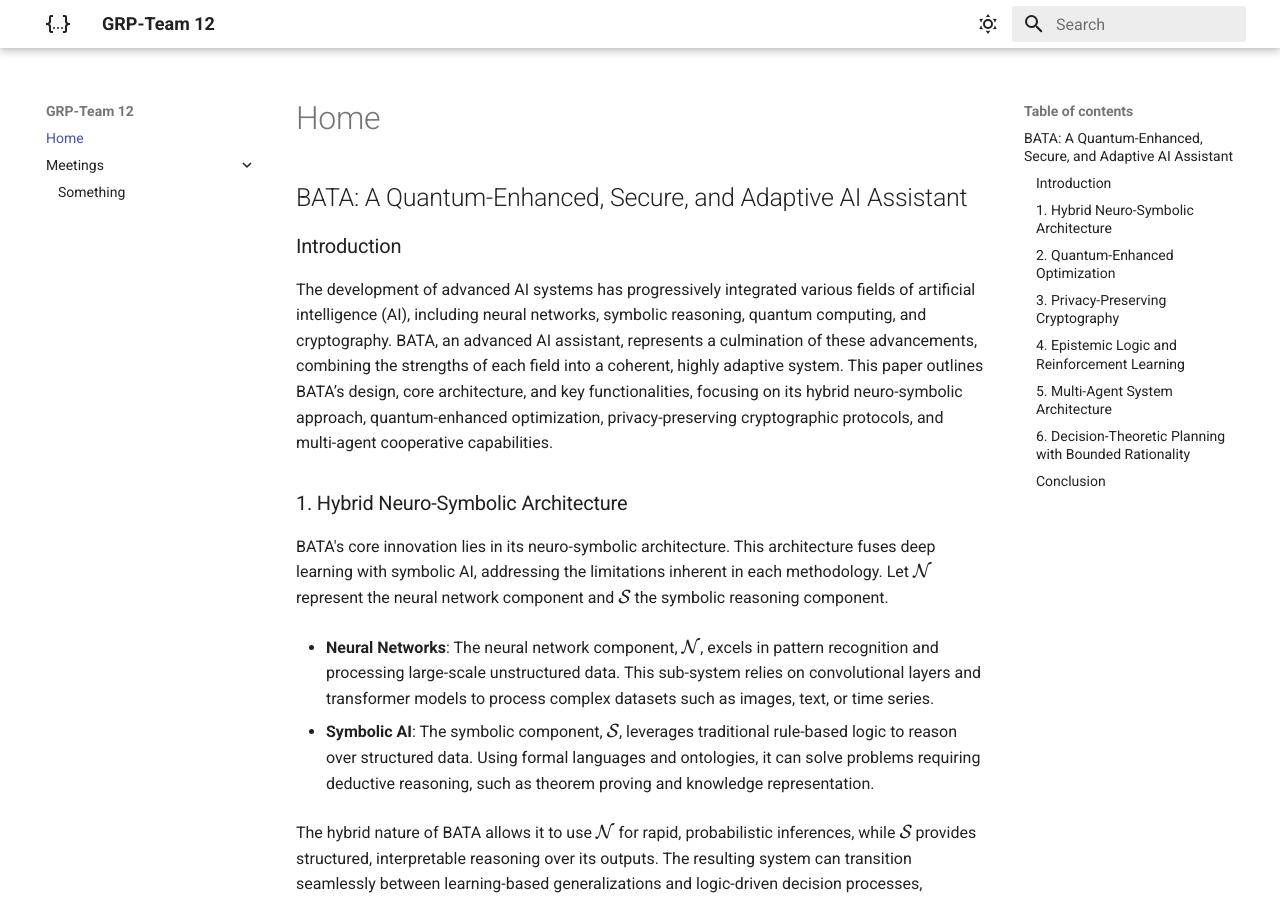
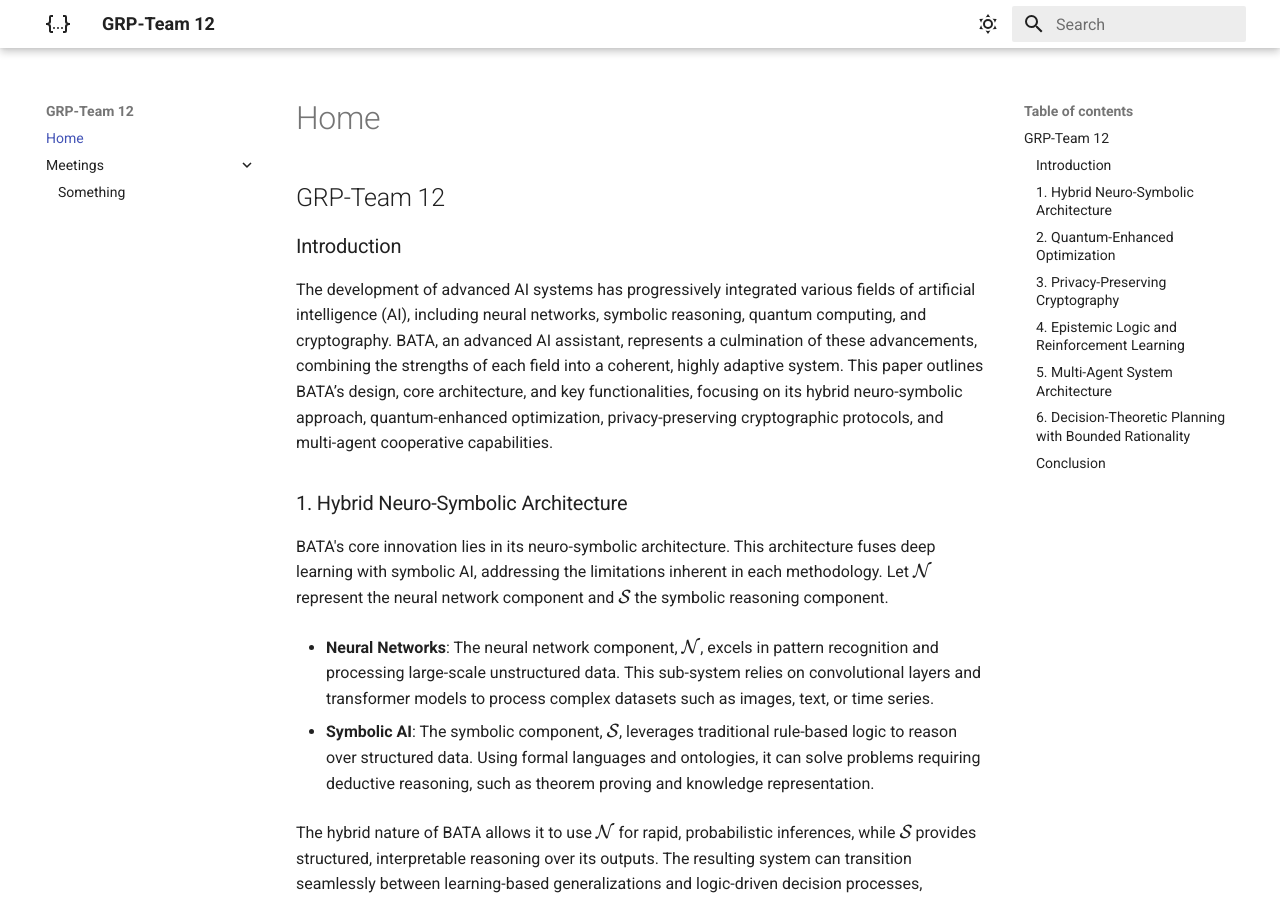
Before and after one commit to pxy041125/grpteam12.github.io, an MkDocs documentation site: the page built from docs/index.md, in a window 1280 px wide and 900 px high. Built offline with MkDocs 1.6.1 and Material for MkDocs 9.7.7, drawn with Linux system fonts in a browser that asks for light colours.

Commit message:
Update index.md

```diff
--- a/docs/index.md
+++ b/docs/index.md
@@ -1,4 +1,4 @@
-## BATA: A Quantum-Enhanced, Secure, and Adaptive AI Assistant
+## GRP-Team 12
 
 ### Introduction
 
```
